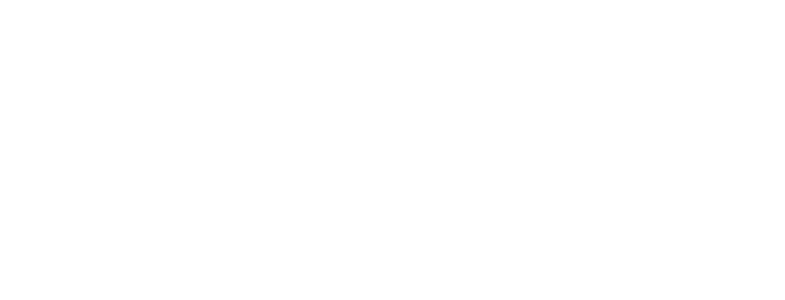
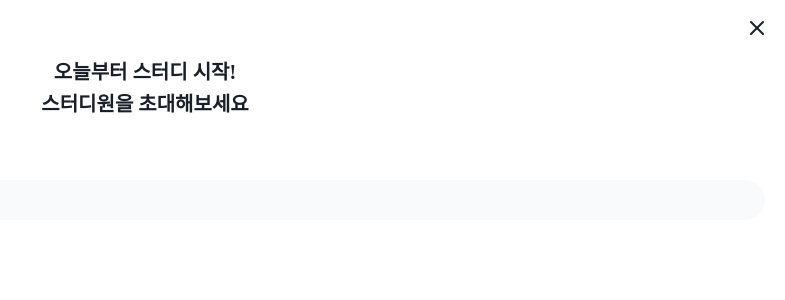
Before and after one commit to mash-up-kr/moit-web, a React (Vite) app: page /complete in a window 1280 px wide. Before the commit this address had no page. Shown: the top 300 px of the page, without its empty margins (495-1280 px from the left). Built offline with nearby package versions, Linux system fonts and the light colour scheme; a web font is replaced by a local one; what emotion-normalize would draw is missing.

Commit message:
♻️ refactor: 일정 스텝 Controller 코드정리

```diff
--- a/src/Router.tsx
+++ b/src/Router.tsx
@@ -1,6 +1,7 @@
 import { FC } from 'react';
 import { BrowserRouter, Route, Routes } from 'react-router-dom';
 import AttendanceKeywordScreen from 'screens/AttendanceScreen/AttendanceKeywordScreen';
+import MoitCompleteScreen from 'screens/MoitCompleteScreen';
 import MoitRegisterScreen from 'screens/MoitRegisterScreen';
 
 const Router: FC = () => {
@@ -10,6 +11,7 @@ const Router: FC = () => {
         <Route path="/" element={<MoitRegisterScreen />} />
         <Route path="/register" element={<MoitRegisterScreen />} />
         <Route path="/attendance" element={<AttendanceKeywordScreen />} />
+        <Route path="/complete" element={<MoitCompleteScreen />} />
       </Routes>
     </BrowserRouter>
   );
--- /dev/null
+++ b/src/screens/MoitCompleteScreen/MoitCompleteScreen.tsx
@@ -0,0 +1,61 @@
+import { Box } from '@chakra-ui/react';
+// import { useRecoilValue } from 'recoil';
+import theme from '@styles/theme';
+// import { registerFormDataAtom } from 'screens/MoitRegisterScreen/atoms';
+import ScreenHeader from '@components/ScreenHeader';
+import SvgIcon from '@components/SvgIcon';
+import Text from '@components/Text';
+// import { DAY_OF_WEEKS_OPTIONS } from 'screens/MoitRegisterScreen/consts';
+
+const MoitCompleteScreen = () => {
+  // const registerFormData = useRecoilValue(registerFormDataAtom);
+
+  // const { name, dayOfWeeks, startDate, startTime, endDate, endTime } =
+  // registerFormData;
+
+  // const data = [
+  //   {
+  //     label: '일정',
+  //     value: `매주 ${
+  //       DAY_OF_WEEKS_OPTIONS.find((v) => v.value === dayOfWeeks)?.label
+  //     } ${startTime.hour.toString().padStart(2, '0')}:${startTime.minute
+  //       .toString()
+  //       .padStart(2, '0')} - ${endTime.hour}`,
+  //   },
+  //   {
+  //     label: '규칙',
+  //     value: '매주',
+  //   },
+  //   {
+  //     label: '알람',
+  //     value: '',
+  //   },
+  //   {
+  //     label: '기간',
+  //     value: '매주',
+  //   },
+  // ];
+
+  return (
+    <Box>
+      <ScreenHeader rightIcon={<SvgIcon name="Close" size={24} />} />
+
+      <Box p="0 20px">
+        <Text type="h4" textAlign="center" mb="60px">
+          {'오늘부터 스터디 시작!\n스터디원을 초대해보세요'}
+        </Text>
+
+        <Box bg={theme.palette.gray50} p="20px" borderRadius="20px">
+          {/* {data.map((item, i) => (
+            <Flex key={i}>
+              <div>{item.label}</div>
+              <div>{item.value}</div>
+            </Flex>
+          ))} */}
+        </Box>
+      </Box>
+    </Box>
+  );
+};
+
+export default MoitCompleteScreen;
--- /dev/null
+++ b/src/screens/MoitCompleteScreen/index.ts
@@ -0,0 +1,3 @@
+import MoitCompleteScreen from './MoitCompleteScreen';
+
+export default MoitCompleteScreen;
--- a/src/screens/MoitRegisterScreen/MoitRegisterScreen.tsx
+++ b/src/screens/MoitRegisterScreen/MoitRegisterScreen.tsx
@@ -1,4 +1,5 @@
 import { FC, useState } from 'react';
+import { useNavigate } from 'react-router-dom';
 import { Box, Progress } from '@chakra-ui/react';
 import { useRecoilState } from 'recoil';
 import ScreenHeader from 'components/ScreenHeader';
@@ -13,10 +14,10 @@ import {
 } from './steps';
 
 const MoitRegisterScreen: FC = () => {
+  const navigate = useNavigate();
   const [step, setStep] = useState<(typeof REGISTER_STEPS)[number]>(
     REGISTER_STEPS[0],
   );
-
   const [registerFormData, setRegisterFormData] =
     useRecoilState(registerFormDataAtom);
 
@@ -84,6 +85,7 @@ const MoitRegisterScreen: FC = () => {
                 onNext={(data) => {
                   setStep('info');
                   handleChangeFormData(data);
+                  navigate('/complete');
                 }}
               />
             ),
--- a/src/screens/MoitRegisterScreen/steps/ScheduleSettingStep.tsx
+++ b/src/screens/MoitRegisterScreen/steps/ScheduleSettingStep.tsx
@@ -24,7 +24,10 @@ const ScheduleSettingStep: FC<ScheduleSettingStepProps> = ({ onNext }) => {
     control,
     formState: { errors },
   } = useForm<ScheduleStepFormData>({
-    defaultValues: formData,
+    defaultValues: {
+      ...formData,
+      repeatCycle: 'TWO_WEEK',
+    },
   });
 
   const startTime = getValues('startTime');
@@ -126,10 +129,6 @@ const ScheduleSettingStep: FC<ScheduleSettingStepProps> = ({ onNext }) => {
         </FormItem>
 
         <FormItem label="반복" direction="row">
-          <Controller
-            control={control}
-            name="repeatCycle"
-            render={({ field }) => (
           <Input
             readOnly
             placeholder="2주"
@@ -142,10 +141,8 @@ const ScheduleSettingStep: FC<ScheduleSettingStepProps> = ({ onNext }) => {
             onClick={() => {
               // TODO: 팝업띄우기
               // REPEAT_CYCLE_OPTIONS , field.onChange() 사용해주세용
-                  field.onChange('TWO_WEEK');
+              // field.onChange('TWO_WEEK');
             }}
-              />
-            )}
           />
         </FormItem>
 
--- a/src/styles/icons.ts
+++ b/src/styles/icons.ts
@@ -1,2 +1,3 @@
 export { ReactComponent as ArrowLeft } from '@assets/svgs/ArrowLeft.svg';
 export { ReactComponent as Info } from '@assets/svgs/Info.svg';
+export { ReactComponent as Close } from '@assets/svgs/Close.svg';
```
Also changed, not shown: src/assets/svgs/Close.svg (added). Lines whose indentation alone changed are shown as unchanged.
